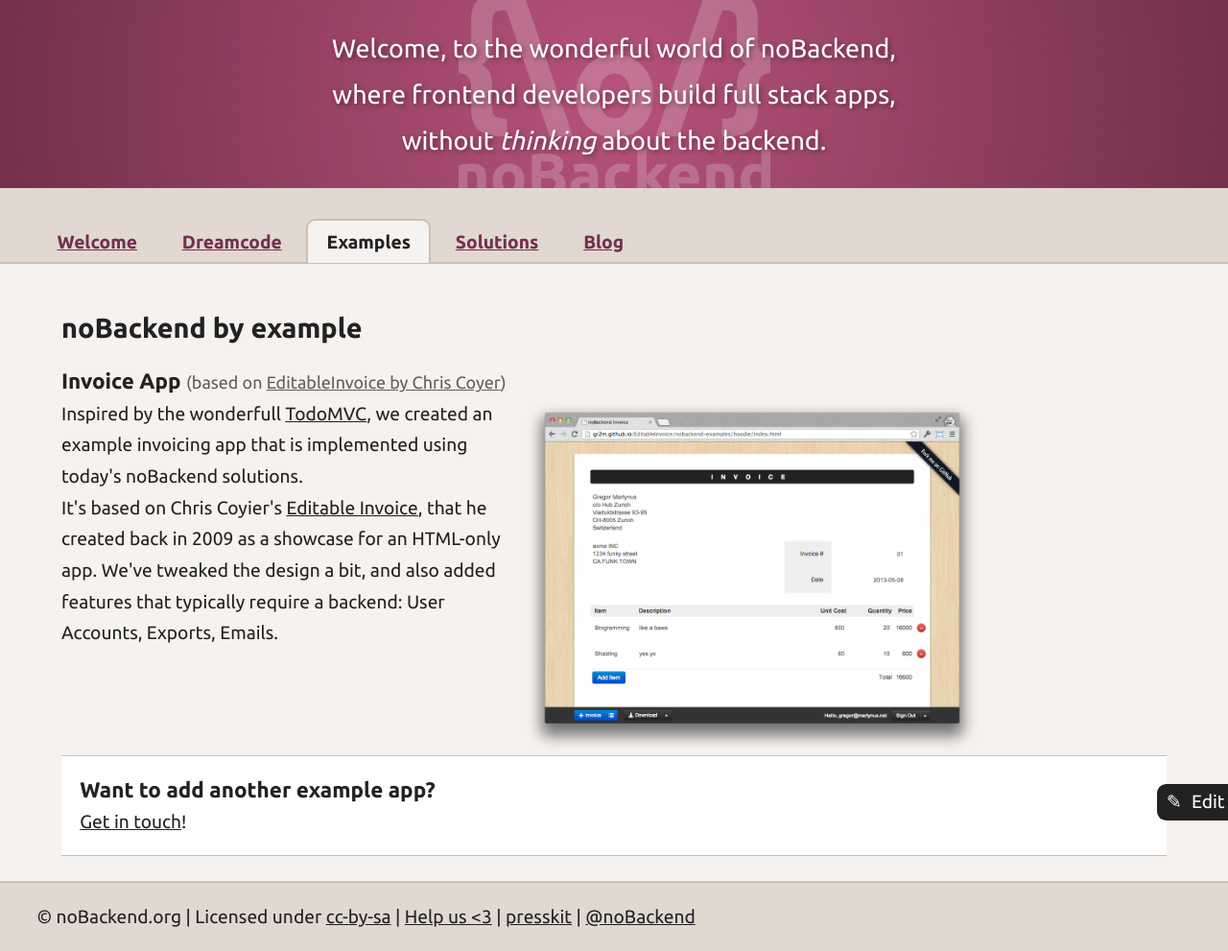
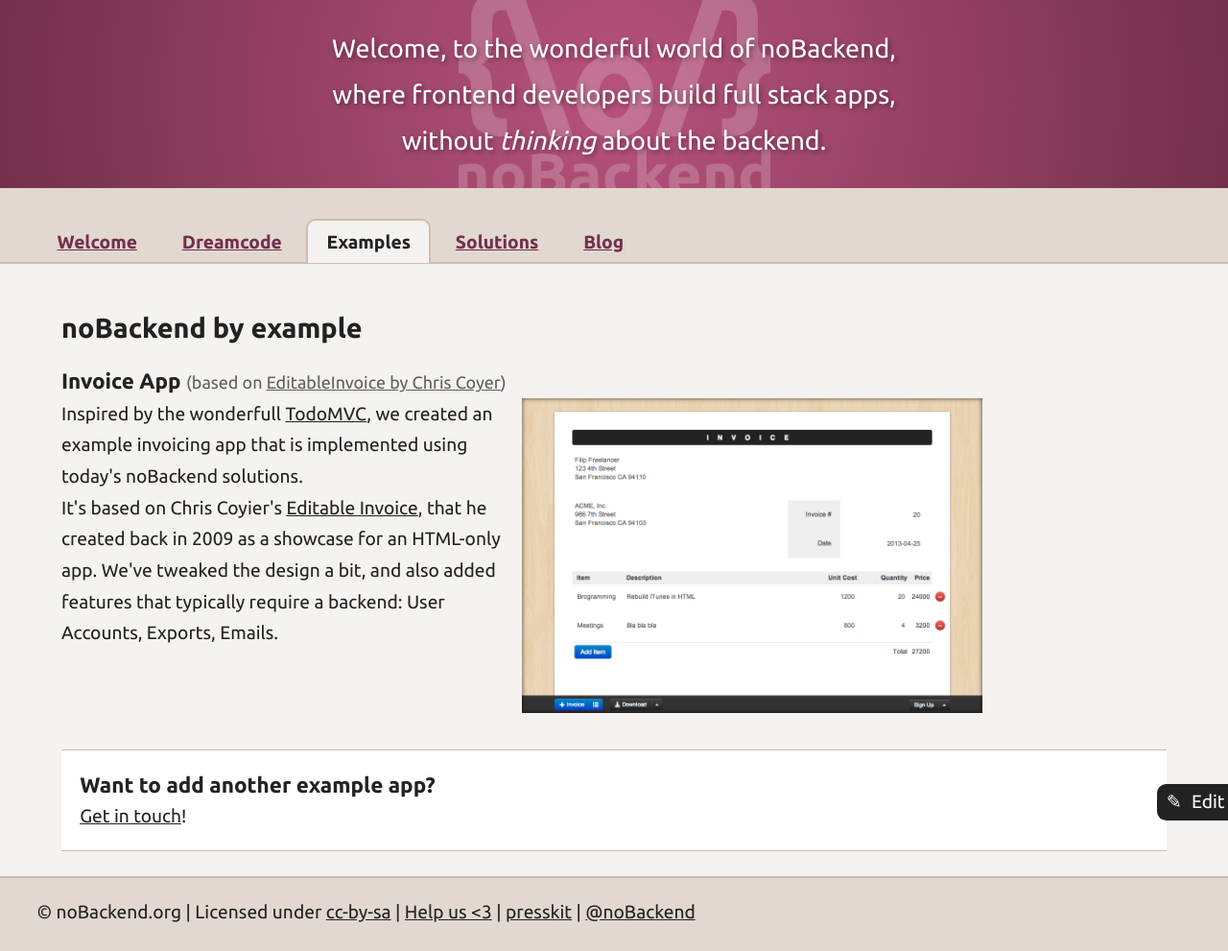
Before and after one commit to noBackend/nobackend.org, a Jekyll site: the page built from examples.html, in a window 1280 px wide. Shown: the whole page at 96% size. Built offline with Jekyll 4.4.1, drawn with Linux system fonts in a browser that asks for light colours.

Commit message:
nicer screenshot for example app

```diff
--- a/assets/main.css
+++ b/assets/main.css
@@ -183,6 +183,7 @@
   border: 1px solid #CDBEB1;
   border-width: 1px 0;
   padding: 1em;
+  margin: 2em 0 0;
 }
 .box h3,
 .box p {
@@ -233,11 +234,24 @@
 }
 
 
-body.examples img {
+.screenshot {
+  position: relative;
+  display: inline-block;
   max-width: 50%;
   float: right;
 }
-
+.screenshot img {
+  display: block;
+}
+.screenshot:after {
+  content: '';
+  position: absolute;
+  top: 0;
+  left: 0;
+  right: 0;
+  bottom: 0;
+  box-shadow: inset 0 0 5px rgba(0,0,0,.7);
+}
 
 body.dreamcode article {
   border-bottom: 1px solid #CDBEB1;
--- a/examples.html
+++ b/examples.html
@@ -12,8 +12,8 @@
     <small>(based on <a href="http://css-tricks.com/editable-invoice-v2/">EditableInvoice by Chris Coyer</a>)</small>
   </h3>
   <p>
-    <a href="http://nobackend.github.io/example-invoice/">
-      <img alt="" src="assets/nobackend-invoicing-app.png" class="example">
+    <a href="http://nobackend.github.io/example-invoice/" class="screenshot" title="noBackend invoice">
+      <img alt="" src="assets/example-apps/invoicing-app-screenshot.png">
     </a>
   </p>
   <p>
```
Also changed, not shown: assets/example-apps/invoicing-app-screenshot.png (added), assets/nobackend-invoicing-app.png (deleted).
